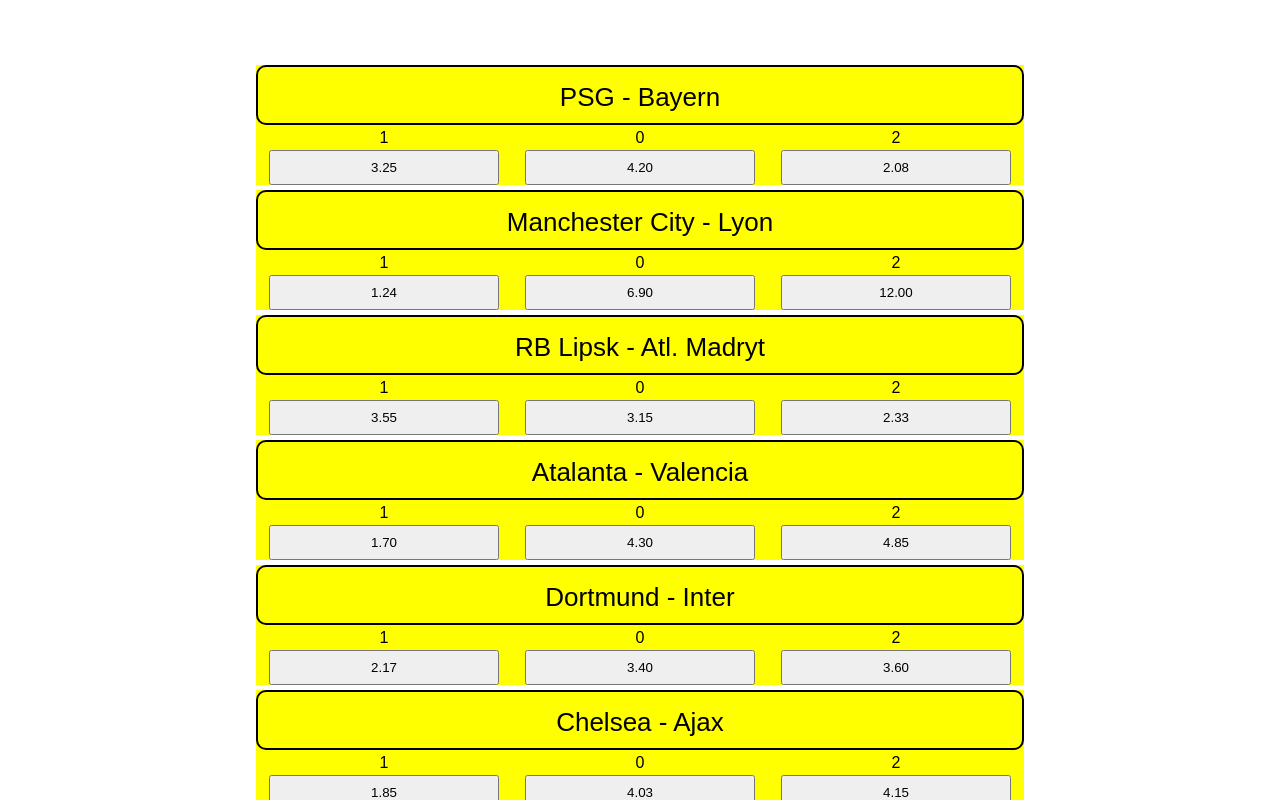
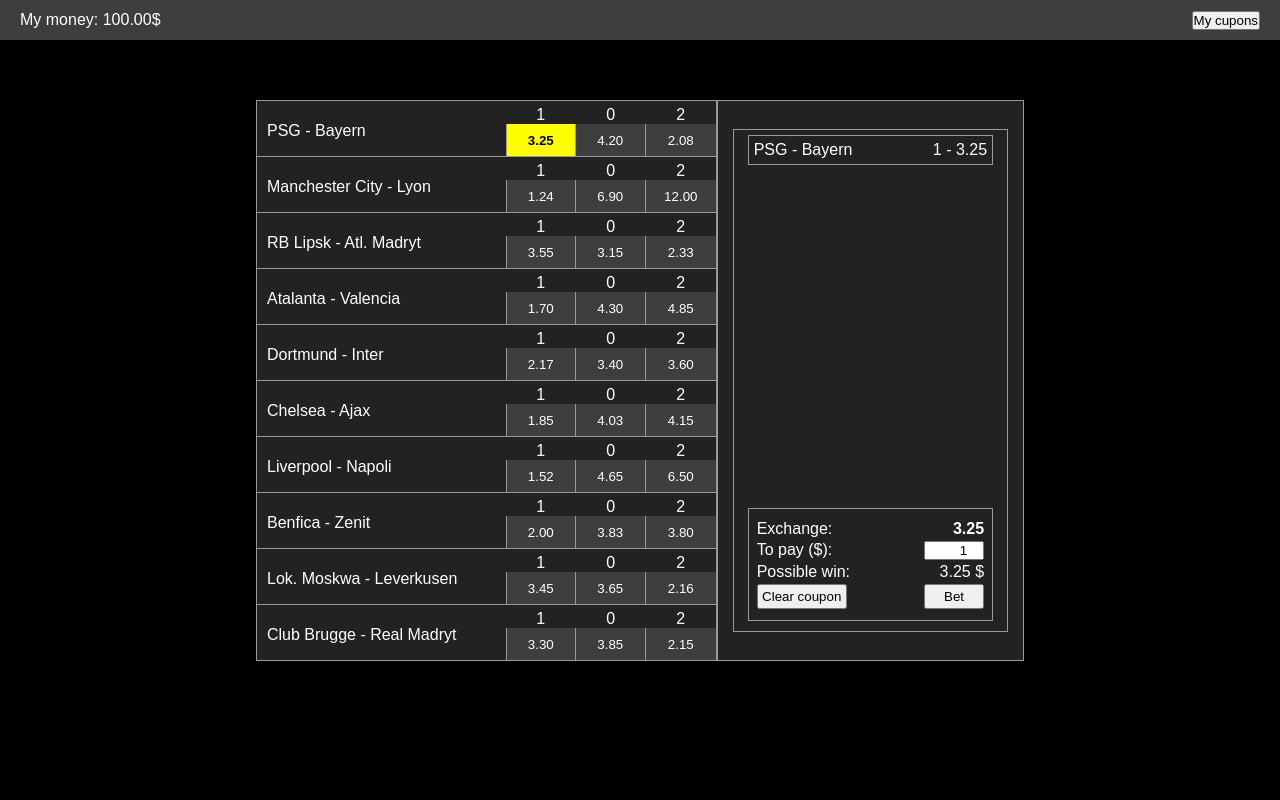
Before and after one commit to RafalDrozdz/betting.github.io, a React (Create React App) app: page / in a window 1280 px wide. Both pictures are taken after a click on the button "3.25". Shown: the top 800 px of the page. Built offline with nearby package versions, Linux system fonts and the light colour scheme.

Commit message:
Change styles, add money, add resault table

```diff
--- a/src/App.css
+++ b/src/App.css
@@ -7,45 +7,139 @@
    display: flex;
    justify-content: center;
    font-family: sans-serif;
+   background-color: #000;
+   color: #fff;
+}
+.container {
+   margin-top: 100px;
+   display: flex;
+   width: 60vw;
+   max-width: 1200px;
+   background-color: #222;
 }
 .matches {
-   margin: 60px 0;
    display: flex;
    flex-direction: column;
-   align-items: center;
-   text-align: center;
-   width: 60vw;
-   max-width: 1200px;
-   min-width: 260px;
+   flex-basis: 60%;
 }
 .match {
    display: flex;
-   flex-wrap: wrap;
-   width: 100%;
-   background-color: yellow;
-   justify-content: space-around;
-   margin-top: 5px;
+   align-items: center;
+   border: 1px solid #999;
+   border-bottom: 0;
+   padding: 5px 0 0 10px;
+}
+.match:nth-last-child(1) {
+   border-bottom: 1px solid #999;
 }
 .teams-names {
-   flex-basis: 100%;
-   height: 60px;
-   border: 2px solid black;
-   border-radius: 10px;
-   line-height: 60px;
-   font-size: 26px;
+   flex-grow: 1;
 }
 .match div {
    display: flex;
    flex-direction: column;
-   flex-basis: 30%;
-   height: 60px;
-   background-color: yellow;
+   align-items: center;
+   /* margin: 0 5px; */
+   height: 50px;
 }
-.match div span {
-   height: 25px;
-   line-height: 25px;
-}
-.match div button {
+.match button {
+   width: 70px;
    flex-grow: 1;
    cursor: pointer;
+   border: 0;
+   background-color: #3e3e3e;
+   color: #fff;
+   border-right: 1px solid #999;
 }
+.match div:nth-of-type(1) button {
+   border-left: 1px solid #999;
+}
+.match div:nth-last-child(1) button {
+   border-right: 0;
+}
+button:focus {
+   outline: 0;
+}
+button.active {
+   color: #000;
+   background-color: yellow;
+   font-weight: 600;
+}
+.matchesAdd {
+   display: flex;
+   flex-direction: column;
+   justify-content: center;
+   align-items: center;
+   flex-basis: 40%;
+   border: 1px solid #999;
+}
+.box {
+   display: flex;
+   flex-direction: column;
+   width: 90%;
+   flex-basis: 90%;
+   border: 1px solid #999;
+   margin: 10px;
+}
+.type-matches {
+   display: flex;
+   flex-direction: column;
+   align-items: center;
+   flex-grow: 1;
+}
+.type-matches div {
+   display: flex;
+   align-items: center;
+   margin: 5px;
+   padding: 5px;
+   width: 90%;
+   border: 1px solid #999;
+}
+.box div .names-of-teams {
+   flex-grow: 1;
+}
+.result {
+   border: 1px solid #999;
+   width: 90%;
+   margin: 10px auto;
+   padding: 8px;
+}
+.result .clear {
+   width: 90px;
+}
+.result button {
+   width: 60px;
+   height: 25px;
+   cursor: pointer;
+}
+.result div {
+   display: flex;
+   width: 100%;
+   margin: 3px 0;
+}
+.result .grow {
+   flex-grow: 1;
+}
+.result input {
+   width: 60px;
+   text-align: right;
+}
+.empty {
+   display: flex;
+   justify-content: center;
+   align-items: center;
+   height: 100px;
+}
+
+header {
+   position: fixed;
+   display: flex;
+   top: 0;
+   left: 0;
+   width: 100%;
+   height: 40px;
+   background-color: #3e3e3e;
+   justify-content: space-between;
+   align-items: center;
+   padding: 0 20px;
+}
--- a/src/App.js
+++ b/src/App.js
@@ -1,16 +1,19 @@
 import React from "react";
 import "./App.css";
 import Match from "./Match";
+import MatchAdd from "./MatchAdd";
 
 class App extends React.Component {
    state = {
       matches: [],
       matchesAdd: [],
+      coupons: [],
+      money: 100,
+      moneyToPay: 1,
    };
    handleClick = (id, type, active, exchange) => {
       let matches = [...this.state.matches];
       let matchesAdd = [...this.state.matchesAdd];
-      console.log(active);
       if (!active) {
          matchesAdd = matchesAdd.concat(
             matches
@@ -22,7 +25,7 @@
                         hosts: item.hosts,
                         visitors: item.visitors,
                         exchange: item[type],
-                        type: type,
+                        type,
                      })
                )
          );
@@ -42,6 +45,7 @@
                            drawExchange: item.drawExchange,
                            visitorsExchange: item.visitorsExchange,
                            active: true,
+                           type,
                         })
                   )
             );
@@ -69,10 +73,30 @@
                               drawExchange: item.drawExchange,
                               visitorsExchange: item.visitorsExchange,
                               active: false,
+                              type,
                            })
                      )
                );
          } else {
+            matches = matches
+               .filter((item) => item.id !== id)
+               .concat(
+                  matches
+                     .filter((item) => item.id === id)
+                     .map(
+                        (item) =>
+                           (item = {
+                              id: item.id,
+                              hosts: item.hosts,
+                              visitors: item.visitors,
+                              hostsExchange: item.hostsExchange,
+                              drawExchange: item.drawExchange,
+                              visitorsExchange: item.visitorsExchange,
+                              active: true,
+                              type,
+                           })
+                     )
+               );
             matchesAdd.splice(
                matchesAdd.findIndex((item) => item.id === id),
                1
@@ -87,7 +111,7 @@
                            hosts: item.hosts,
                            visitors: item.visitors,
                            exchange: item[type],
-                           type: type,
+                           type,
                         })
                   )
             );
@@ -101,6 +125,39 @@
          matches,
       });
    };
+
+   clearMatchesAdd = () => {
+      const matches = [...this.state.matches];
+      matches.map((item) => (item.active = false));
+      this.setState({
+         matchesAdd: [],
+         matches,
+         moneyToPay: 1,
+      });
+   };
+
+   handleChange = (event) => {
+      this.setState({
+         moneyToPay: event.target.value,
+      });
+   };
+
+   addBet = () => {
+      const { money, moneyToPay } = this.state;
+      if (money >= moneyToPay && moneyToPay >= 1) {
+         const coupons = [...this.state.coupons];
+         coupons.push({
+            matchAdd: [...this.state.matchesAdd],
+            moneyToPay,
+         });
+         this.setState({
+            coupons,
+            money: money - moneyToPay,
+         });
+         this.clearMatchesAdd();
+      }
+   };
+
    componentDidMount() {
       fetch("data/betting.json")
          .then((response) => response.json())
@@ -115,7 +172,79 @@
       matches = matches.map((item) => (
          <Match key={item.id} match={item} handleClick={this.handleClick} />
       ));
-      return <div className="matches">{matches}</div>;
+      let matchesAdd = [...this.state.matchesAdd];
+      let exchange = 1;
+
+      for (const item of matchesAdd) {
+         exchange *= item.exchange;
+      }
+      matchesAdd.sort((a, b) => {
+         return a.id - b.id;
+      });
+      matchesAdd = matchesAdd.map((item) => (
+         <MatchAdd key={item.id} item={item} />
+      ));
+
+      return (
+         <>
+            <header>
+               <span>My money: {this.state.money.toFixed(2)}$</span>
+               <button>My cupons</button>
+            </header>
+            <div className="container">
+               <div className="matches">{matches}</div>
+               <div className="matchesAdd">
+                  <div className="box">
+                     <div className="type-matches">{matchesAdd}</div>
+                     <div className="result">
+                        {matchesAdd.length > 0 ? (
+                           <>
+                              <div>
+                                 <span className="grow">Exchange:</span>
+                                 <strong>{exchange.toFixed(2)}</strong>
+                              </div>
+                              <div>
+                                 <span className="grow">To pay ($):</span>
+                                 <input
+                                    type="number"
+                                    min="1"
+                                    max={
+                                       this.state.money >= 1
+                                          ? this.state.money
+                                          : 1
+                                    }
+                                    value={this.state.moneyToPay}
+                                    onChange={this.handleChange}
+                                 ></input>
+                              </div>
+                              <div>
+                                 <span className="grow">Possible win:</span>
+                                 <span>
+                                    {`${(
+                                       exchange * this.state.moneyToPay
+                                    ).toFixed(2)} $`}
+                                 </span>
+                              </div>
+                              <div>
+                                 <button
+                                    className="clear"
+                                    onClick={this.clearMatchesAdd}
+                                 >
+                                    Clear coupon
+                                 </button>
+                                 <span className="grow"></span>
+                                 <button onClick={this.addBet}>Bet</button>
+                              </div>
+                           </>
+                        ) : (
+                           <div className="empty">Coupon is empty</div>
+                        )}
+                     </div>
+                  </div>
+               </div>
+            </div>
+         </>
+      );
    }
 }
 
--- a/src/Match.js
+++ b/src/Match.js
@@ -15,6 +15,11 @@
                      match.hostsExchange
                   )
                }
+               className={
+                  match.active && match.type === "hostsExchange"
+                     ? "active"
+                     : null
+               }
             >
                {match.hostsExchange.toFixed(2)}
             </button>
@@ -29,6 +34,11 @@
                      match.active,
                      match.drawExchange
                   )
+               }
+               className={
+                  match.active && match.type === "drawExchange"
+                     ? "active"
+                     : null
                }
             >
                {match.drawExchange.toFixed(2)}
@@ -45,6 +55,11 @@
                      match.visitorsExchange
                   )
                }
+               className={
+                  match.active && match.type === "visitorsExchange"
+                     ? "active"
+                     : null
+               }
             >
                {match.visitorsExchange.toFixed(2)}
             </button>
--- /dev/null
+++ b/src/MatchAdd.js
@@ -0,0 +1,19 @@
+import React from "react";
+
+function MatchAdd({ item }) {
+   function TypeOfType() {
+      if (item.type === "hostsExchange") return 1;
+      else if (item.type === "drawExchange") return 0;
+      else if (item.type === "visitorsExchange") return 2;
+   }
+
+   return (
+      <div>
+         <span className="names-of-teams">{`${item.hosts} - ${item.visitors}`}</span>
+         <span className="types">{`${TypeOfType()} - ${item.exchange.toFixed(
+            2
+         )}`}</span>
+      </div>
+   );
+}
+export default MatchAdd;
```
